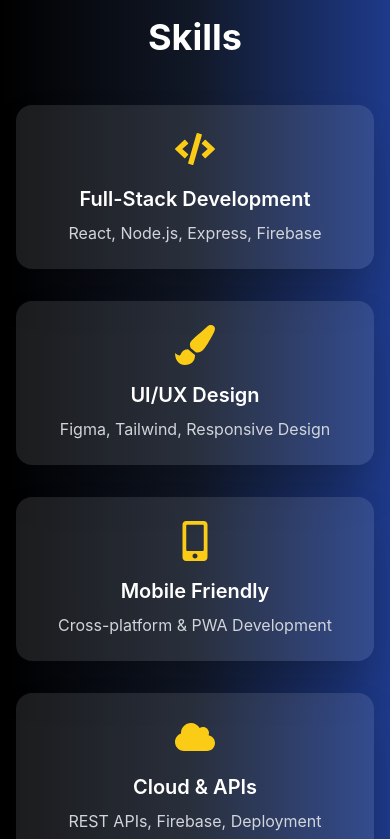
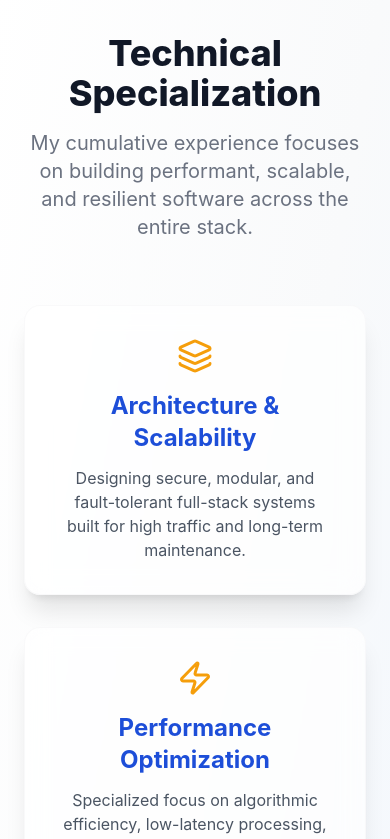
Before and after one commit to Xzavior34/my-portfolio, a React (Create React App) app: page / in a window 390 px wide. Shown: the part 5240-6079 px from the top of the page. Built offline with nearby package versions, Linux system fonts and the light colour scheme.

Commit message:
Update Skills.jsx

```diff
--- a/src/components/Skills.jsx
+++ b/src/components/Skills.jsx
@@ -1,13 +1,39 @@
 import React from "react";
-import { FaCode, FaPaintBrush, FaMobileAlt, FaCloud } from "react-icons/fa";
+import { Gauge, Zap, Database, Cloud, LayoutGrid, Layers, Code } from "lucide-react";
 import { motion } from "framer-motion";
 
 export default function Skills() {
   const skills = [
-    { icon: <FaCode size={40} />, title: "Full-Stack Development", desc: "React, Node.js, Express, Firebase" },
-    { icon: <FaPaintBrush size={40} />, title: "UI/UX Design", desc: "Figma, Tailwind, Responsive Design" },
-    { icon: <FaMobileAlt size={40} />, title: "Mobile Friendly", desc: "Cross-platform & PWA Development" },
-    { icon: <FaCloud size={40} />, title: "Cloud & APIs", desc: "REST APIs, Firebase, Deployment" },
+    {
+      icon: <Layers size={36} />,
+      title: "Architecture & Scalability",
+      desc: "Designing secure, modular, and fault-tolerant full-stack systems built for high traffic and long-term maintenance."
+    },
+    {
+      icon: <Zap size={36} />,
+      title: "Performance Optimization",
+      desc: "Specialized focus on algorithmic efficiency, low-latency processing, and optimizing mission-critical database queries."
+    },
+    {
+      icon: <Database size={36} />,
+      title: "Data & Systems Integrity",
+      desc: "Implementing secure data modeling, robust testing (unit/integration), and zero-downtime deployment strategies."
+    },
+    {
+      icon: <LayoutGrid size={36} />,
+      title: "Front-End Engineering",
+      desc: "Expertise in React/Tailwind/Framer Motion for high-fidelity UI/UX, accessibility, and fluid responsiveness."
+    },
+    {
+      icon: <Code size={36} />,
+      title: "Core Languages",
+      desc: "Mastery in JavaScript (ES6+), TypeScript, Python, and efficient database interaction (SQL/NoSQL)."
+    },
+    {
+      icon: <Cloud size={36} />,
+      title: "Deployment & DevOps",
+      desc: "Experience with containerization (Docker), CI/CD pipelines, and cloud platform services (Firebase, Vercel)."
+    },
   ];
 
   // Framer motion variants for staggered entry
@@ -16,23 +42,34 @@ export default function Skills() {
     visible: (i) => ({
       opacity: 1,
       y: 0,
-      transition: { delay: i * 0.2, duration: 0.6, type: "spring", stiffness: 100 },
+      transition: { delay: i * 0.1, duration: 0.5, type: "spring", stiffness: 80 },
     }),
   };
 
   return (
-    <section id="skills" className="py-16 bg-gradient-to-r from-black via-gray-900 to-blue-900 text-white">
-      <div className="max-w-6xl mx-auto px-4 text-center">
+    <section
+      id="skills"
+      className="py-20 bg-gradient-to-br from-white via-gray-50 to-blue-50"
+    >
+      <div className="max-w-7xl mx-auto px-6 text-center">
         <motion.h2
-          className="text-4xl font-bold mb-12"
+          className="text-4xl font-extrabold mb-4 text-gray-900"
           initial={{ opacity: 0, y: -20 }}
           whileInView={{ opacity: 1, y: 0 }}
           transition={{ duration: 0.6 }}
         >
-          Skills
+          Technical Specialization
         </motion.h2>
+        <motion.p
+          className="text-xl text-gray-500 mb-16 max-w-2xl mx-auto"
+          initial={{ opacity: 0, y: -10 }}
+          whileInView={{ opacity: 1, y: 0 }}
+          transition={{ delay: 0.2, duration: 0.6 }}
+        >
+          My cumulative experience focuses on building performant, scalable, and resilient software across the entire stack.
+        </motion.p>
 
-        <div className="grid md:grid-cols-4 gap-8">
+        <div className="grid sm:grid-cols-2 lg:grid-cols-3 gap-8">
           {skills.map((skill, i) => (
             <motion.div
               key={i}
@@ -40,15 +77,17 @@ export default function Skills() {
               variants={cardVariants}
               initial="hidden"
               whileInView="visible"
-              className="p-6 bg-white/10 rounded-2xl shadow-2xl hover:scale-105 hover:shadow-yellow-400/50 transition-transform duration-300"
+              viewport={{ once: true, amount: 0.3 }}
+              className="p-8 bg-white/70 backdrop-blur-md rounded-2xl shadow-xl border border-gray-100/50
+                         transition-all duration-300 transform hover:scale-[1.03] hover:shadow-blue-300/40 hover:border-blue-300/70"
             >
-              <div className="mb-4 text-yellow-400 flex justify-center">{skill.icon}</div>
-              <h3 className="text-xl font-semibold mb-2">{skill.title}</h3>
-              <p className="text-gray-300">{skill.desc}</p>
+              <div className="mb-4 text-amber-500 flex justify-center">{skill.icon}</div>
+              <h3 className="text-2xl font-bold mb-3 text-blue-700">{skill.title}</h3>
+              <p className="text-gray-600">{skill.desc}</p>
             </motion.div>
           ))}
         </div>
       </div>
     </section>
   );
-    }
+}
```
